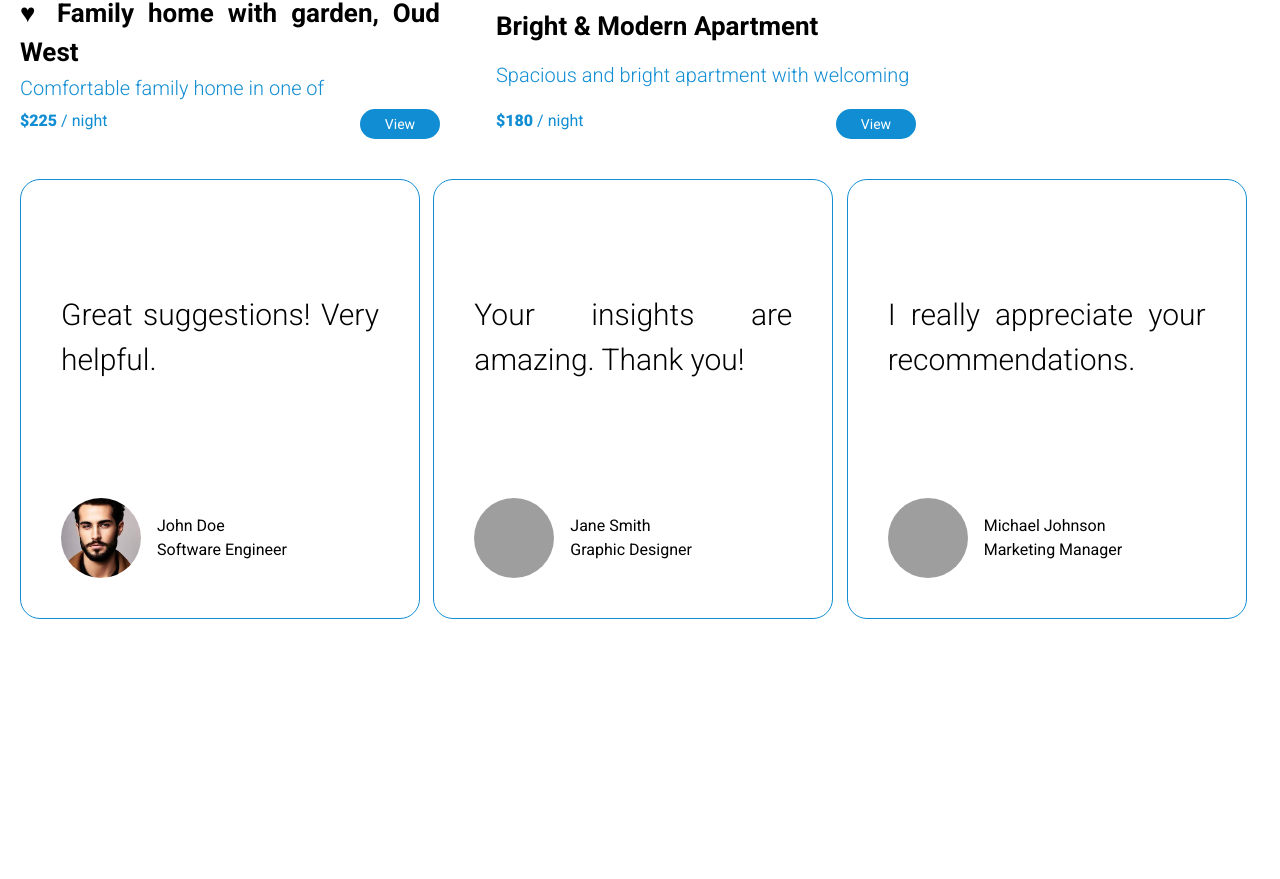
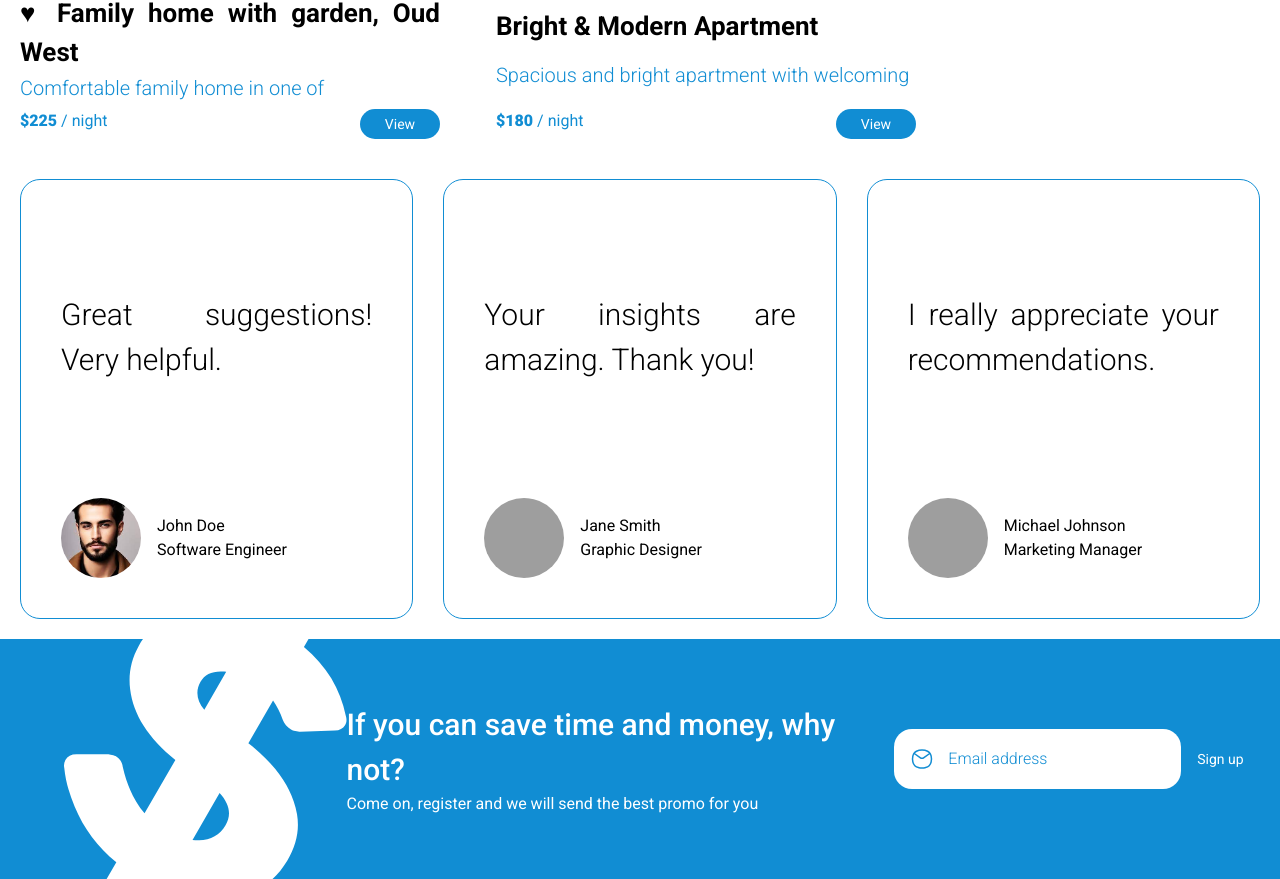
Before and after one commit to horex-Pro/Hotelorer, a React (Vite) app: page / in a window 1280 px wide. Shown: the part 3275-4154 px from the top of the page. Before the commit the page ends 3914 px from the top, so only its background shows below. Built offline with nearby package versions, Linux system fonts and the light colour scheme; data requests are answered from the project's data file; grey boxes are pictures that could not be loaded.

Commit message:
jobOffer section finished

```diff
--- a/src/App.jsx
+++ b/src/App.jsx
@@ -3,6 +3,7 @@ import "../src/App.css";
 import Header from "./components/Header/Header";
 import NearbyLocations from "./components/NearbyLocations/NearbyLocations";
 import Comments from "./components/Comments/Comments";
+import JobOffer from "./components/JobOffer/JobOffer";
 
 function App() {
   return (
@@ -11,6 +12,7 @@ function App() {
       <Header />
       <NearbyLocations />
       <Comments/>
+      <JobOffer/>
     </div>
   );
 }
--- a/src/components/Comments/Comments.jsx
+++ b/src/components/Comments/Comments.jsx
@@ -1,5 +1,6 @@
 import React from "react";
 import { Swiper, SwiperSlide } from "swiper/react";
+import { Pagination } from "swiper/modules";
 
 // Import Swiper styles
 import "swiper/css";
@@ -9,12 +10,21 @@ function Comments() {
   const { loading, data } = useFetch("http://localhost:5000/comments", "");
 
   return (
-    <div className="commenst-container p-[20px]">
-      <Swiper slidesPerView={3}>
+    <div className="commenst-container p-[20px] flex flex-wrap">
+      <Swiper
+        slidesPerView={3}
+        spaceBetween={30}
+        centeredSlides={false}
+        pagination={{
+          clickable: true,
+        }}
+        modules={[Pagination]}
+        className="mySwiper"
+      >
         {data ? (
           data.map((item) => (
             <SwiperSlide key={item.id}>
-              <div className="comment w-[400px] h-[440px] rounded-[20px] border border-blue p-10 pt-28 flex flex-col justify-between">
+              <div className="comment max-w-[400px] h-[440px] rounded-[20px] border border-blue p-10 pt-28 flex flex-col justify-between">
                 <p className="body text-[30px] font-light text-justify">
                   {item.body}
                 </p>
--- /dev/null
+++ b/src/components/JobOffer/JobOffer.jsx
@@ -0,0 +1,53 @@
+import React from "react";
+import Button from "../Button/Button";
+
+function JobOffer() {
+  return (
+    <div className="w-full bg-blue h-[240px] flex justify-evenly items-center text-white pl-[5%] pr-[20px] overflow-hidden">
+      <svg
+        width="286"
+        height="245"
+        viewBox="0 0 286 245"
+        fill="none"
+        xmlns="http://www.w3.org/2000/svg"
+      >
+        <path
+          fill-rule="evenodd"
+          clip-rule="evenodd"
+          d="M80.3087 0C78.6549 2.354 77.1022 4.84619 75.6504 7.47705C67.9426 21.3848 65.039 35.9495 66.9397 51.1709C69.979 76.9795 85.2493 100.899 112.75 122.929L81.5429 176.982C71.1716 164.852 63.8111 149.157 59.4616 129.899C59.2111 127.638 58.4158 125.471 57.1437 123.584C55.8717 121.697 54.1609 120.147 52.1582 119.067C49.8336 117.725 44.1241 117.093 44.1241 117.093L44.0377 117.086L12.6439 117.301C7.29496 117.309 3.55961 119.273 1.42808 123.094C0.0448061 125.618 -0.351129 128.566 0.317175 131.366C1.50718 143.407 4.98282 156.294 10.7441 170.029C19.9648 192.376 34.0943 211.129 52.986 226.444L42.2728 245H209.455C215.722 239.466 221.235 232.767 225.995 224.902C235.287 209.535 238.593 193.837 235.911 177.809C231.384 152.077 214.962 128.152 186.646 106.032L211.644 62.7356C215.754 68.7148 219.02 75.2329 221.347 82.1052C222.886 86.3796 225.904 89.9622 229.855 92.2043C233.142 94.1233 239.015 94.4441 239.015 94.4441L239.117 94.4517L274.219 93.1619C279.02 92.9678 282.464 91.1631 284.514 87.748C286.161 85.0042 286.44 81.9263 285.352 78.5142C279.838 50.9497 265.684 27.6509 242.889 8.61792L247.864 0H80.3087ZM163.539 189.023C169.771 178.413 167.663 167.574 157.513 156.493L130.127 203.926C132.307 204.164 134.499 204.256 136.69 204.201C148.794 203.931 157.743 198.871 163.539 189.023ZM162.053 33.457C150.574 32.5562 142.645 36.0203 138.218 43.7827C132.971 53.052 134.25 62.5144 142.057 72.1697L164.217 33.7861L162.053 33.457Z"
+          fill="white"
+        />
+      </svg>
+      <div className="text-box">
+        <h4 className=" font-medium text-[30px]">
+          If you can save time and money, why not?
+        </h4>
+        <p>Come on, register and we will send the best promo for you</p>
+      </div>
+      <div className="email-box w-[290px] h-[60px] bg-white flex items-center justify-between p-4 rounded-[18px]">
+        <svg
+          width="24"
+          height="24"
+          viewBox="0 0 24 24"
+          fill="none"
+          xmlns="http://www.w3.org/2000/svg"
+        >
+          <path
+            d="M4.30225 6.5004L10.0825 10.63C11.2295 11.4496 12.7705 11.4496 13.9175 10.63L19.6977 6.5004M2.88539 15.1513C2.37154 13.0819 2.37154 10.9181 2.88539 8.84875C3.55805 6.13984 5.70602 4.04534 8.43056 3.44162L8.88443 3.34105C10.9366 2.88632 13.0634 2.88632 15.1156 3.34105L15.5694 3.44162C18.294 4.04534 20.442 6.13984 21.1146 8.84876C21.6285 10.9182 21.6285 13.0819 21.1146 15.1512C20.442 17.8602 18.294 19.9547 15.5694 20.5584L15.1156 20.659C13.0634 21.1137 10.9366 21.1137 8.88443 20.659L8.43055 20.5584C5.70601 19.9547 3.55805 17.8602 2.88539 15.1513Z"
+            stroke="#128DD3"
+            stroke-width="1.5"
+            stroke-linecap="round"
+          />
+        </svg>
+        <input
+          type="text"
+          placeholder="Email address"
+          className="w-[85%] placeholder-blue font-light focus:border-none outline-none text-blue"
+        />
+      </div>
+      <Button text="Sign up" bgColor="black" color="white" />
+    </div>
+  );
+}
+
+export default JobOffer;
```
